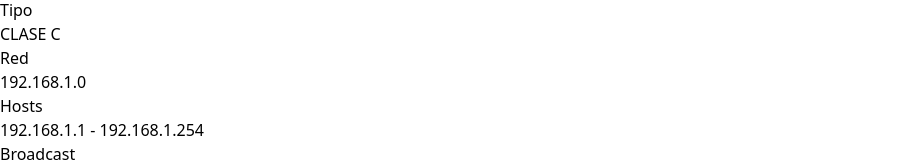
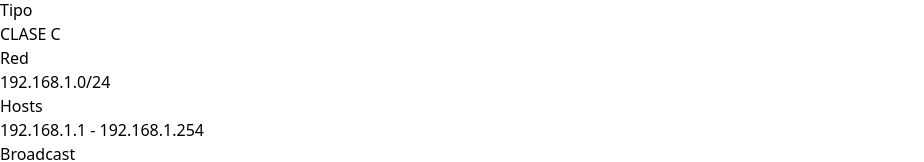
Before and after one commit to devcoso/calculadora-ip, a React (Vite) app: page / in a window 1280 px wide. Shown: the part 218-380 px from the top of the page, without its empty margins (0-924 px from the left). Built offline with nearby package versions, Linux system fonts and the light colour scheme.

Commit message:
Añadiendo mascara en red

```diff
--- a/src/components/Ip.jsx
+++ b/src/components/Ip.jsx
@@ -118,7 +118,7 @@ export default function Ip({ip, setIp}) {
             <div className="flex flex-col gap-3 items-center">
                 <div className="w-full bg-white p-3 rounded-md flex justify-between">
                     <p className="text-neutral-600 font-bold text-sm md:text-base">Red</p>
-                    <p className="text-neutral-800 font-extrabold text-sm md:text-base text-center">{ip.getRed()}</p>
+                    <p className="text-neutral-800 font-extrabold text-sm md:text-base text-center">{ip.getRed()}/{ip.getMaskBinary()}</p>
                 </div>
             </div>
             <div className="flex flex-col gap-3 items-center">
```
